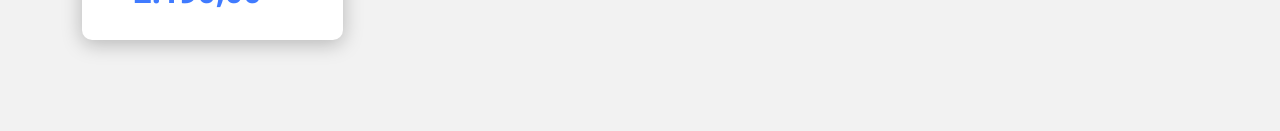
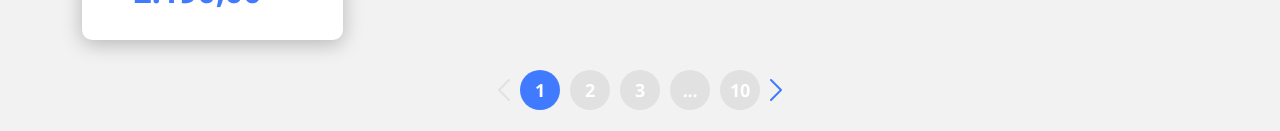
Before and after one commit to J-DouglasLira/DSCatalog, a React (Create React App) app in the folder frontend/: page /products in a window 1280 px wide. Shown: the part 807-938 px from the top of the page. Before the commit the page ends 901 px from the top, so only its background shows below. Built offline with nearby package versions, Linux system fonts and the light colour scheme.

Commit message:
style: pagination items

```diff
--- a/frontend/src/components/Pagination/index.tsx
+++ b/frontend/src/components/Pagination/index.tsx
@@ -1,15 +1,16 @@
 import { ReactComponent as ArrowIcon } from "assets/images/arrow.svg";
+import "./styles.css";
 
 const Pagination = () => {
   return (
     <div className="pagination-container">
-      <ArrowIcon />
-      <div className="pagination-items">1</div>
+      <ArrowIcon className="arrow-previous arrow-inactive" />
+      <div className="pagination-items active">1</div>
       <div className="pagination-items">2</div>
       <div className="pagination-items">3</div>
       <div className="pagination-items">...</div>
       <div className="pagination-items">10</div>
-      <ArrowIcon />
+      <ArrowIcon className="arrow-next arrow-active" />
     </div>
   );
 };
--- /dev/null
+++ b/frontend/src/components/Pagination/styles.css
@@ -0,0 +1,40 @@
+.pagination-container {
+  display: flex;
+  justify-content: center;
+  align-items: center;
+}
+
+.pagination-items {
+  width: 40px;
+  height: 40px;
+  border-radius: 50%;
+  background-color: #e1e1e1;
+  font-size: 18px;
+  letter-spacing: -0.015em;
+  font-weight: bold;
+  color: #fff;
+  display: flex;
+  justify-content: center;
+  align-items: center;
+  margin-left: 10px;
+}
+
+.pagination-items.active {
+  background-color: #407bff;
+}
+
+.arrow-previous {
+  transform: rotate(-180deg)
+}
+
+.arrow-next {
+  margin-left: 10px;
+}
+
+.arrow-inactive {
+  color: #e1e1e1;
+}
+
+.arrow-active {
+  color: #407bff;
+}
--- a/frontend/src/pages/Catalog/index.tsx
+++ b/frontend/src/pages/Catalog/index.tsx
@@ -1,3 +1,4 @@
+import Pagination from "components/Pagination";
 import ProductCard from "components/ProductCard";
 import { Link } from "react-router-dom";
 import { Product } from "types/product";
@@ -57,6 +58,9 @@
           </Link>
         </div>
       </div>
+      <div className="row">
+        <Pagination />
+      </div>
     </div>
   );
 };
```
